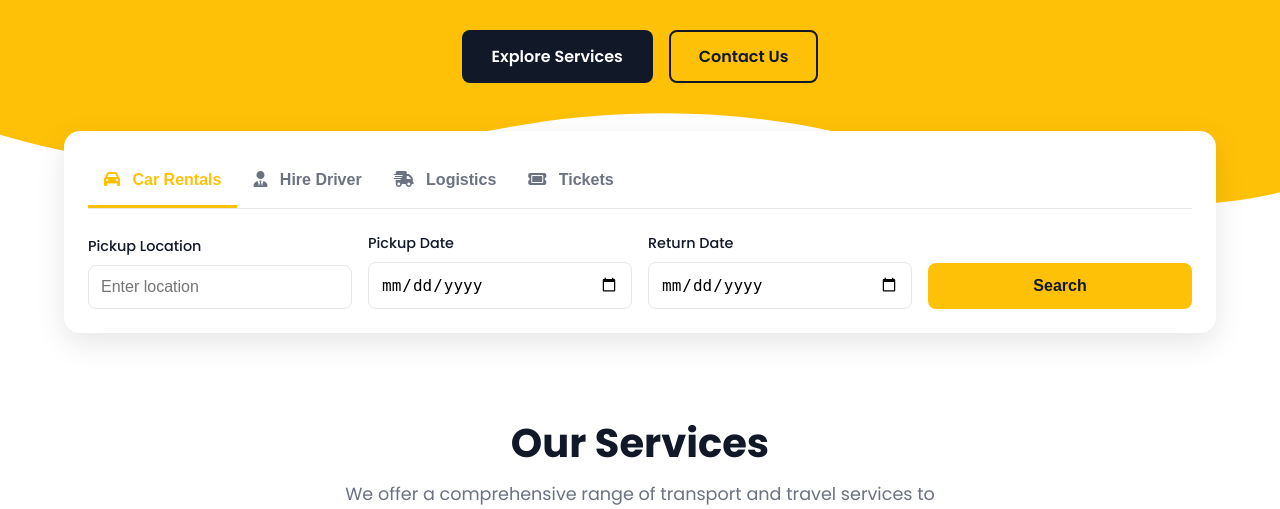
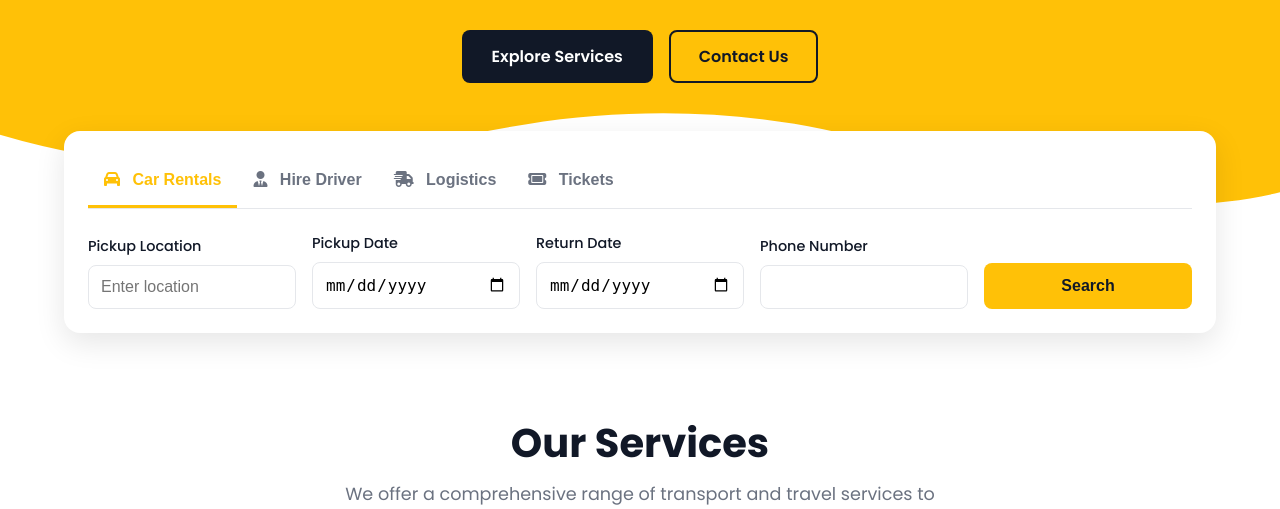
Before and after one commit to ashxutosh/MoveGoo, a Django app: page / in a window 1280 px wide. Shown: the part 411-920 px from the top of the page. Run offline with Django 5.2, Linux system fonts and the light colour scheme; data that the repository does not hold is empty.

Commit message:
Contact changes 1

```diff
--- a/movegoo/templates/home.html
+++ b/movegoo/templates/home.html
@@ -82,6 +82,7 @@
                         <div class="form-group"><label for="pickup-loc">Pickup Location</label><input type="text" name="pickup-location" id="pickup-loc" placeholder="Enter location"></div>
                         <div class="form-group"><label for="pickup-date">Pickup Date</label><input type="date" name="pickup-date" id="pickup-date"></div>
                         <div class="form-group"><label for="return-date">Return Date</label><input type="date" name="return-date" id="return-date"></div>
+                        <div class="form-group"><label for="phone-number">Phone Number</label><input type="number" name="phone-number" id="phone-number"></div>
                         <button type="submit" class="btn btn-primary">Search</button>
                     </form>
                 </div>
```
